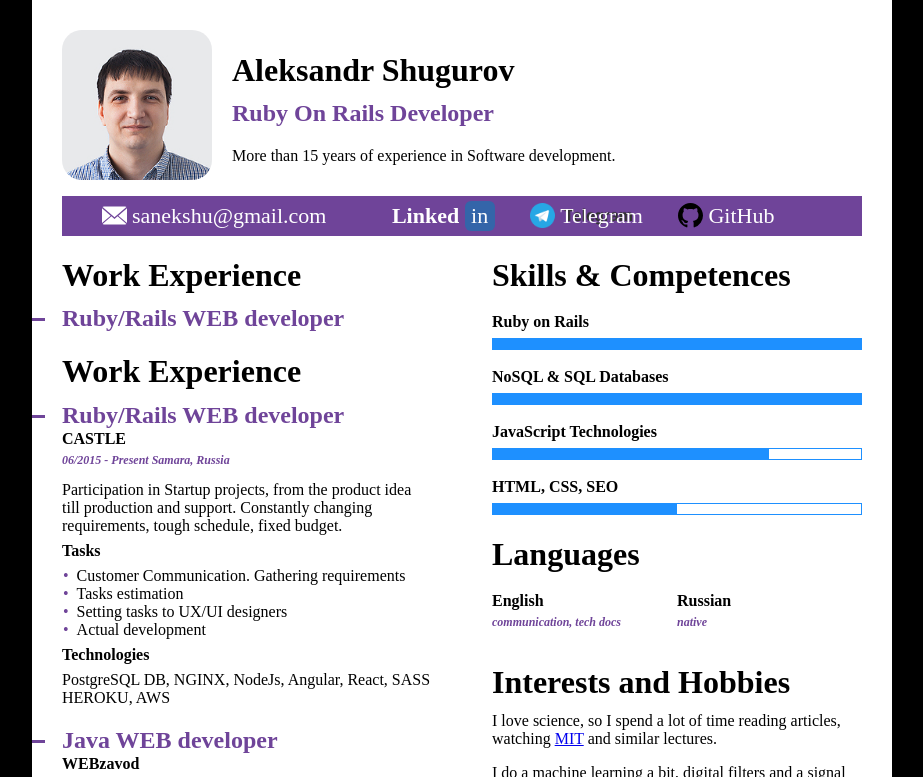
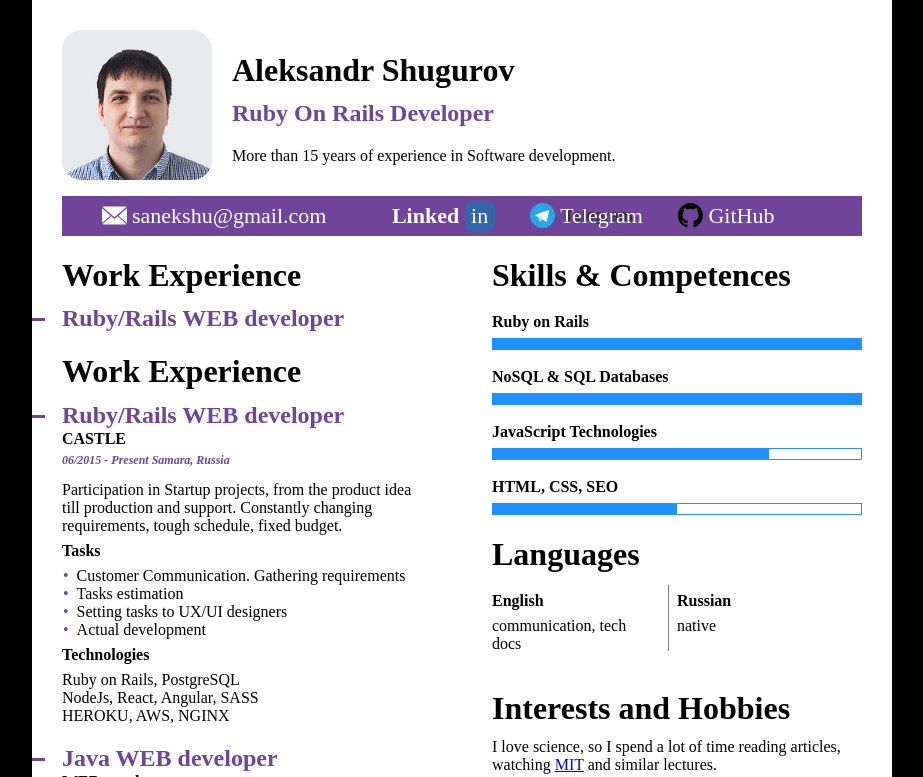
Before and after one commit to AlShu/alshu.github.io, a plain HTML site: page index.html in a window 1280 px wide. Shown: the top 777 px of the page, without its empty margins (178-1101 px from the left). Drawn offline with Linux system fonts and the light colour scheme.

Commit message:
Style Fixes

```diff
--- a/index.html
+++ b/index.html
@@ -183,7 +183,19 @@
       }
       ul.one-line li{
         display: inline;
-        width: 50%;
+        width: 45%;
+        position: relative;
+      }
+      ul.one-line li + li{
+        padding-left: 5%;
+      }
+      ul.one-line li + li::before{
+        position: absolute;
+        height: 100%;
+        content: ' ';
+        background: gray;
+        width: 1px;
+        margin-left: -5%;
       }
       .many-thanks {
         display: none;
@@ -249,9 +261,11 @@
 
     <h3>Technologies</h3>
     <p>
-      PostgreSQL DB, NGINX, NodeJs, Angular, React, SASS
+      Ruby on Rails, PostgreSQL
       <br/>
-      HEROKU, AWS
+      NodeJs, React, Angular, SASS
+      <br/>
+      HEROKU, AWS, NGINX
     </p>
 
 
@@ -325,11 +339,11 @@
     <ul class="one-line clear-fix">
       <li class="float-left">
         <h3> English</h3>
-        <h4> communication, tech docs</h4>
+        <p> communication, tech docs</p>
       </li>
       <li class="float-left">
         <h3> Russian</h3>
-        <h4> native </h4>
+        <p> native </p>
       </li>
     </ul>
     <h1>Interests and Hobbies</h1>
```
